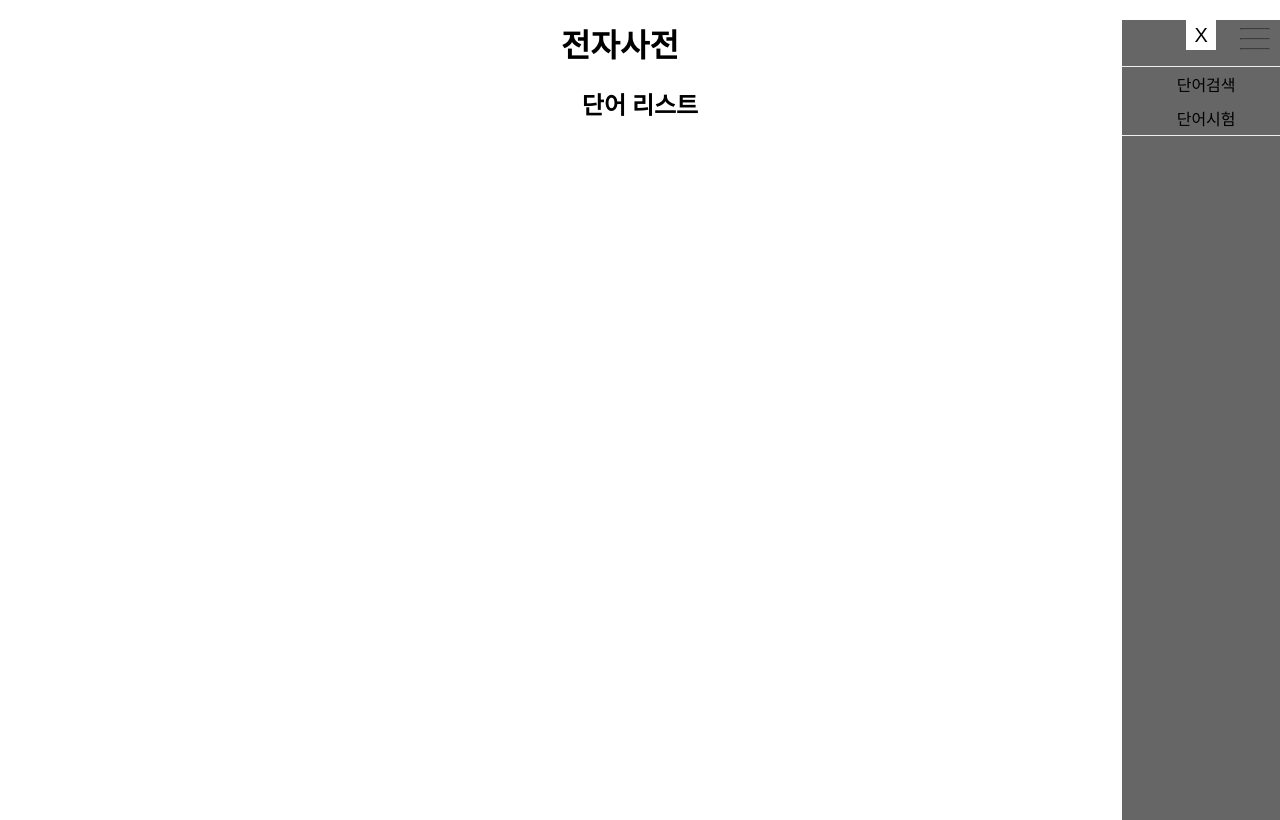
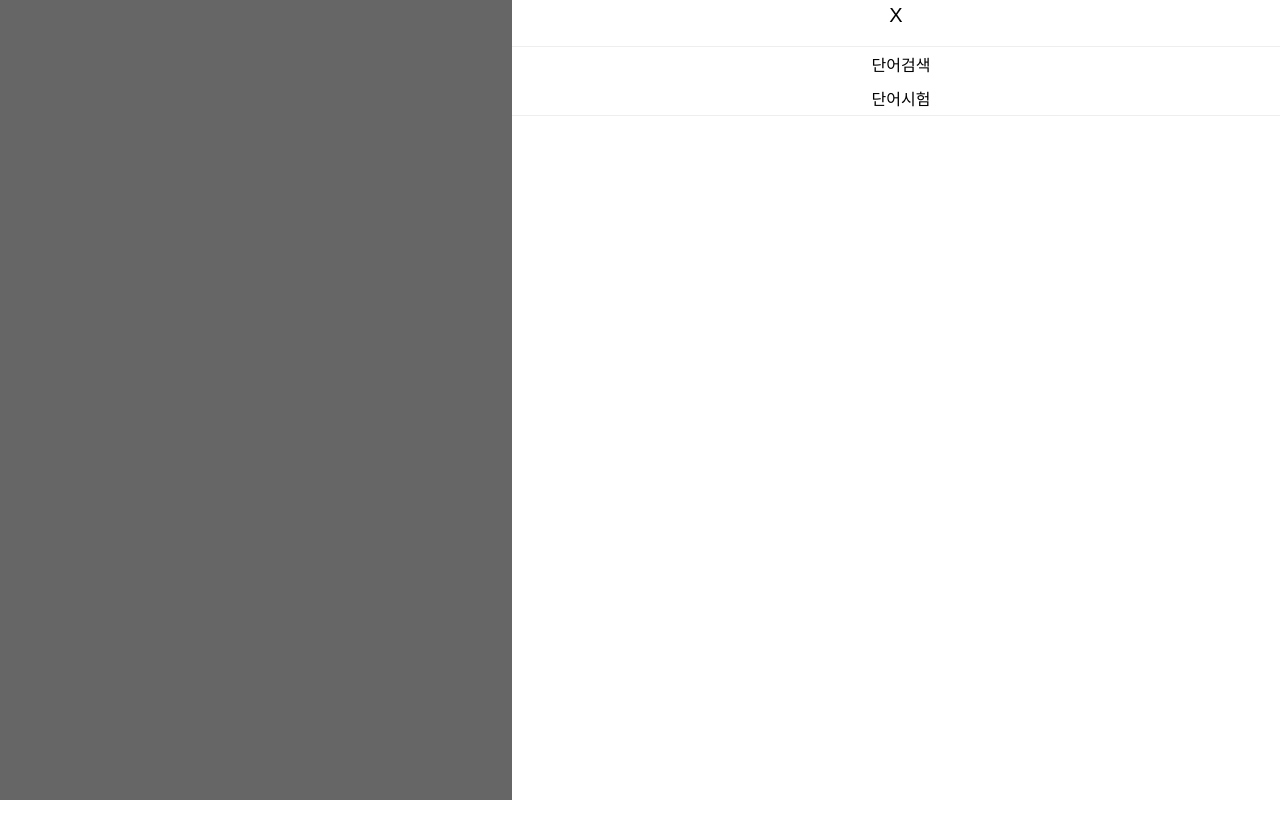
Before and after one commit to PeTeR0316/dict-react-ts, a React (Create React App) app: page /Word in a window 1280 px wide. Both pictures are taken after a click on the element 1255 px from the left and 35 px from the top of the page. Built offline with nearby package versions, Linux system fonts and the light colour scheme.

Commit message:
220120_사이드메뉴_애니메이션_스타일_추가

```diff
--- a/src/App.tsx
+++ b/src/App.tsx
@@ -3,7 +3,7 @@ import { Link } from 'react-router-dom';
 import { BrowserRouter, BrowserRouter as Router, Routes, Route } from "react-router-dom";
 import axios from 'axios';
 import styled from 'styled-components';
-import { useSelector, useDispatch } from 'react-redux';
+import { useSelector } from 'react-redux';
 
 import Index from './pages/Index';
 import Word from './pages/Word';
@@ -41,10 +41,6 @@ function App() {
         }
     `
 
-    useState(() => {
-        console.log(`값 : ${value}`)
-    })
-
     return (
         <Router>
             <AppStyled>
--- a/src/components/SideMenu.tsx
+++ b/src/components/SideMenu.tsx
@@ -1,5 +1,5 @@
 import React from 'react';
-import styled from 'styled-components';
+import styled, { keyframes } from 'styled-components';
 import { Link } from 'react-router-dom';
 import { useSelector, useDispatch } from 'react-redux';
 import { RootState } from '../module';
@@ -13,13 +13,27 @@ const SideMenu = () => {
         dispatch(sideMenuValue());
     };
 
+    const slideAnimate = keyframes`
+        100%{
+            transform: translateX(0%);
+        }
+    `
+
     const SideMenuStyle = styled.div`
-        width: ${window.innerWidth};
+        width: 100%;
         height: 100%;
         position: absolute;
-        top: 20px;
+        top: 0px;
         right: 0px;
         background-color: rgba(0,0,0,0.6);
+
+        .sideMenuContainer {
+            width: 60%;
+            height: 100%;
+            background-color: #fff;
+            position: absolute;
+            right: 0px;
+            transform: translateX(100%);
 
             .closeBtn {
                 width: 30px;
@@ -32,7 +46,6 @@ const SideMenu = () => {
             }
 
             .mainMenu {
-            width: ${window.innerWidth * 0.6};
                 border-top: 1px solid #eee;
                 border-bottom: 1px solid #eee;
 
@@ -43,9 +56,15 @@ const SideMenu = () => {
                 }
 
             }
+        }
+
+        .slide {
+            animation: ${slideAnimate} 0.5s forwards;
+        }
     `
     return(
         <SideMenuStyle>
+            <div className={`sideMenuContainer ${value ? 'slide' : ''}`}>
                 <button type="button" className="closeBtn" onClick={onSideMenuValue}>X</button>
                 <ul className="mainMenu">
                     <li className="mainMenuList">
@@ -55,6 +74,7 @@ const SideMenu = () => {
                         <Link to={`/Word`}>단어시험</Link>
                     </li>
                 </ul>
+            </div>
         </SideMenuStyle>
     )
 };
```
Lines whose indentation alone changed are shown as unchanged.
